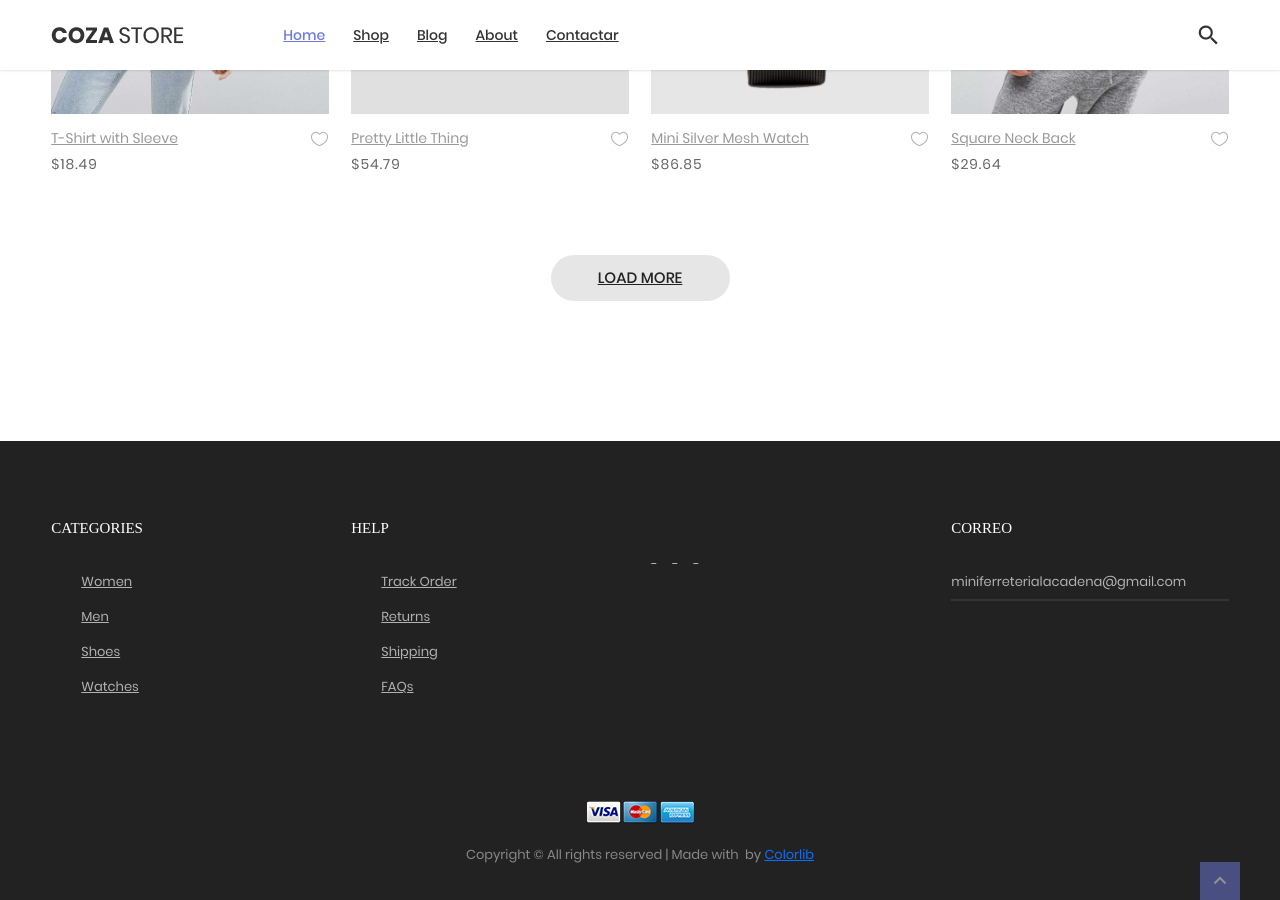
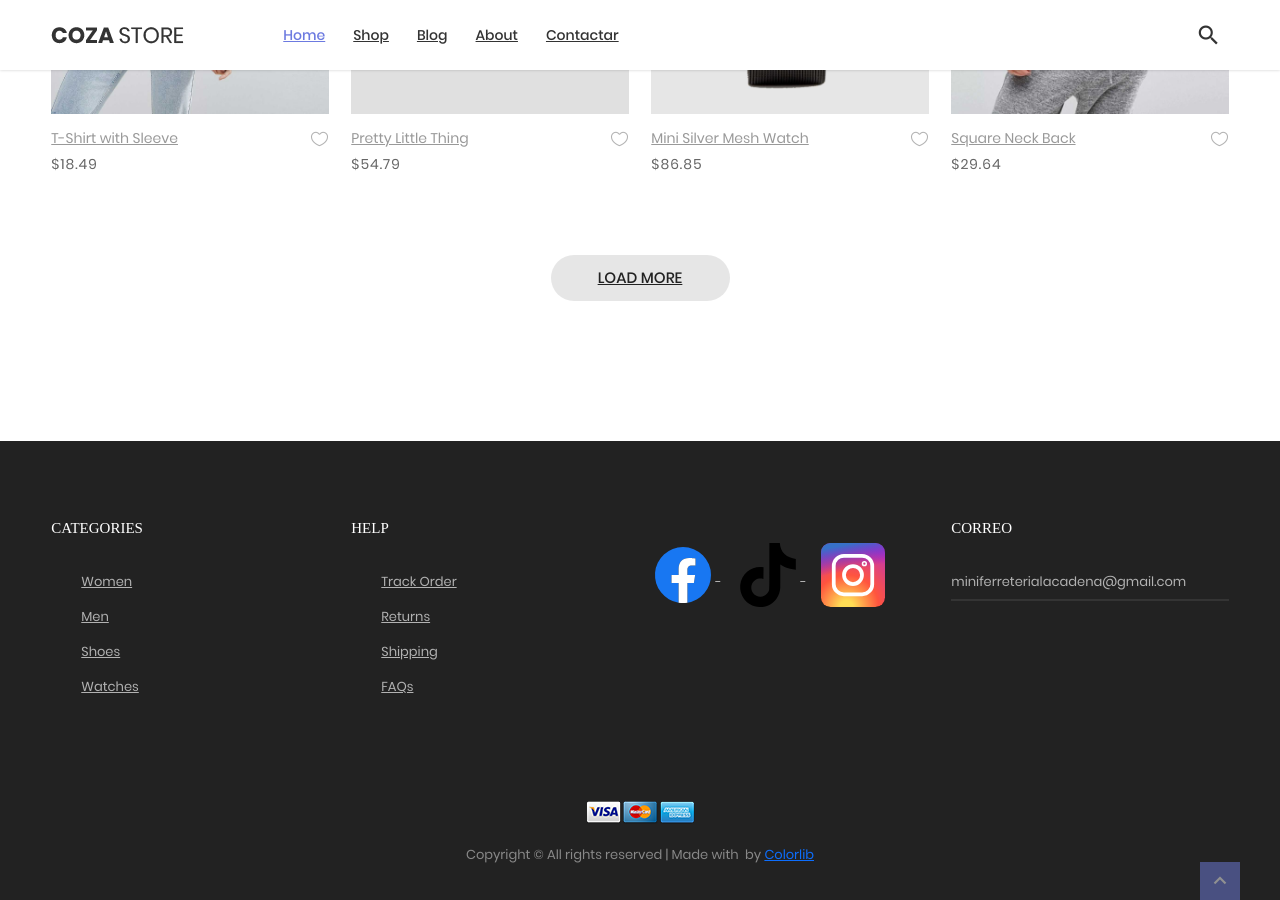
Before and after one commit to lacadenagt/nuevo, a Jekyll site: the page built from index.md, in a window 1280 px wide and 900 px high, scrolled down 3179 px. Built offline with Jekyll 4.4.1, drawn with Linux system fonts in a browser that asks for light colours; some web fonts are replaced.

Commit message:
Update footer.html

```diff
--- a/_includes/footer.html
+++ b/_includes/footer.html
@@ -78,18 +78,18 @@
 
 					<div class="p-t-27">
 						<a href="https://facebook.com/lacadenagt" class="fs-18 cl7 hov-cl1 trans-04 m-r-16">
-							<i class="fa fa-facebook"></i>
+							<svg width="64px" height="64px" viewBox="0 0 16 16" xmlns="http://www.w3.org/2000/svg" fill="none"><g id="SVGRepo_bgCarrier" stroke-width="0"></g><g id="SVGRepo_tracerCarrier" stroke-linecap="round" stroke-linejoin="round"></g><g id="SVGRepo_iconCarrier"><path fill="#1877F2" d="M15 8a7 7 0 00-7-7 7 7 0 00-1.094 13.915v-4.892H5.13V8h1.777V6.458c0-1.754 1.045-2.724 2.644-2.724.766 0 1.567.137 1.567.137v1.723h-.883c-.87 0-1.14.54-1.14 1.093V8h1.941l-.31 2.023H9.094v4.892A7.001 7.001 0 0015 8z"></path><path fill="#ffffff" d="M10.725 10.023L11.035 8H9.094V6.687c0-.553.27-1.093 1.14-1.093h.883V3.87s-.801-.137-1.567-.137c-1.6 0-2.644.97-2.644 2.724V8H5.13v2.023h1.777v4.892a7.037 7.037 0 002.188 0v-4.892h1.63z"></path></g></svg>
 						</a>
-						<a href="https://facebook.com/users/@lacadenagt" class="fs-18 cl7 hov-cl1 trans-04 m-r-16">
-							<i class="fa fa-tiktok"></i>
+						<a href="https://tiktok.com/users/@lacadenagt" class="fs-18 cl7 hov-cl1 trans-04 m-r-16">
+							<svg fill="#000000" width="64px" height="64px" viewBox="0 0 24 24" role="img" xmlns="http://www.w3.org/2000/svg"><g id="SVGRepo_bgCarrier" stroke-width="0"></g><g id="SVGRepo_tracerCarrier" stroke-linecap="round" stroke-linejoin="round"></g><g id="SVGRepo_iconCarrier"><title>TikTok icon</title><path d="M12.53.02C13.84 0 15.14.01 16.44 0c.08 1.53.63 3.09 1.75 4.17 1.12 1.11 2.7 1.62 4.24 1.79v4.03c-1.44-.05-2.89-.35-4.2-.97-.57-.26-1.1-.59-1.62-.93-.01 2.92.01 5.84-.02 8.75-.08 1.4-.54 2.79-1.35 3.94-1.31 1.92-3.58 3.17-5.91 3.21-1.43.08-2.86-.31-4.08-1.03-2.02-1.19-3.44-3.37-3.65-5.71-.02-.5-.03-1-.01-1.49.18-1.9 1.12-3.72 2.58-4.96 1.66-1.44 3.98-2.13 6.15-1.72.02 1.48-.04 2.96-.04 4.44-.99-.32-2.15-.23-3.02.37-.63.41-1.11 1.04-1.36 1.75-.21.51-.15 1.07-.14 1.61.24 1.64 1.82 3.02 3.5 2.87 1.12-.01 2.19-.66 2.77-1.61.19-.33.4-.67.41-1.06.1-1.79.06-3.57.07-5.36.01-4.03-.01-8.05.02-12.07z"></path></g></svg>
 						</a>
 						<a href="" class="fs-18 cl7 hov-cl1 trans-04 m-r-16">
-							<i class="fa fa-instagram"></i>
+							<svg xmlns="http://www.w3.org/2000/svg" xmlns:xlink="http://www.w3.org/1999/xlink" aria-label="Instagram" role="img" viewBox="0 0 512 512" width="64px" height="64px" fill="#000000"><g id="SVGRepo_bgCarrier" stroke-width="0"></g><g id="SVGRepo_tracerCarrier" stroke-linecap="round" stroke-linejoin="round"></g><g id="SVGRepo_iconCarrier"> <rect width="512" height="512" rx="15%" id="b"></rect> <use fill="url(#a)" xlink:href="#b"></use> <use fill="url(#c)" xlink:href="#b"></use> <radialGradient id="a" cx=".4" cy="1" r="1"> <stop offset=".1" stop-color="#fd5"></stop> <stop offset=".5" stop-color="#ff543e"></stop> <stop offset="1" stop-color="#c837ab"></stop> </radialGradient> <linearGradient id="c" x2=".2" y2="1"> <stop offset=".1" stop-color="#3771c8"></stop> <stop offset=".5" stop-color="#60f" stop-opacity="0"></stop> </linearGradient> <g fill="none" stroke="#ffffff" stroke-width="30"> <rect width="308" height="308" x="102" y="102" rx="81"></rect> <circle cx="256" cy="256" r="72"></circle> <circle cx="347" cy="165" r="6"></circle> </g> </g></svg>
 						</a>
 
-						<a href="#" class="fs-18 cl7 hov-cl1 trans-04 m-r-16">
+						<!--a href="#" class="fs-18 cl7 hov-cl1 trans-04 m-r-16">
 							<i class="fa fa-pinterest-p"></i>
-						</a>
+						</a-->
 					</div>
 				</div>
 
```
